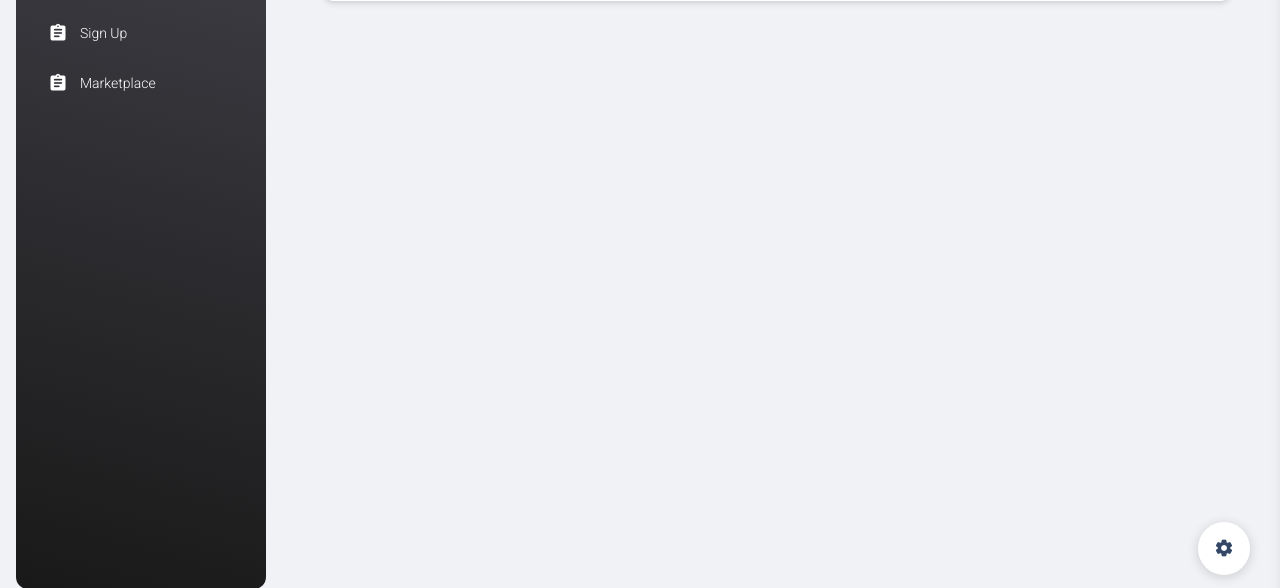
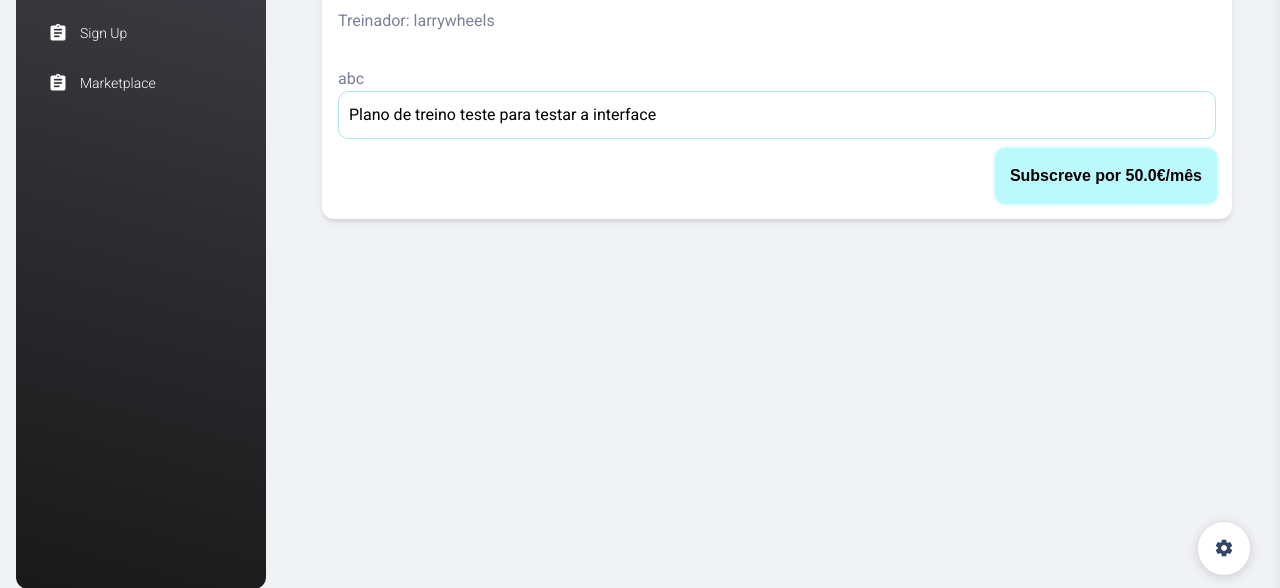
Before and after one commit to NunoVidal/fitlink, a Django app: page /detalhesPlano/1/ in a window 1280 px wide. Shown: the part 195-783 px from the top of the page. Run offline with Django 4.2, Linux system fonts and the light colour scheme; data comes from the database, SQL or seed files in the repository; some libraries are stand-ins or nearby versions.

Commit message:
DetalhesPlano

```diff
--- a/fitlink/templates/detalhesPlano.html
+++ b/fitlink/templates/detalhesPlano.html
@@ -1,13 +1,24 @@
 
 {% extends "index.html" %}
 {% block content %}
-    <div class="container-fluid px-2 px-md-4">
+   <div class="container-fluid px-2 px-md-4">
      <div class="page-header min-height-100 border-radius-xl mt-4" style="background-image: url('https://images.unsplash.com/photo-1531512073830-ba890ca4eba2?ixid=MnwxMjA3fDB8MHxwaG90by1wYWdlfHx8fGVufDB8fHx8&ixlib=rb-1.2.1&auto=format&fit=crop&w=1920&q=80');">
         <span class="mask  bg-gradient-primary  opacity-6"></span>
       </div>
       <div class="card card-body mx-3 mx-md-4 mt-n6">
-        <p>{{plano.titulo}}</P>
+         <p style="color:black;font-size:30px;font-family: Geneva, Verdana, sans-serif;">{{plano.titulo}}
+			<div style="position:relative;top:0px">Treinador: {{plano.refPersonalTrainer}}</div>
+         </p>
+         <p>
+			<div style="float:left">{{plano.imagem}}</div>
+			<div style="border:1px solid #abe7eb;border-radius: 10px;color:black;padding:10px;bottom:15px">{{plano.descricao}}</div>
+         </p>
+         <p></p>
+         <p>
+			 <div style="position:absolute;bottom:15px;right:15px">
+				 <button style="font-weight: bold;border:none;padding:15px;border-radius: 10px; background-color: #bbf9fc;box-shadow: 0 0 2px 2px #e0fdff;font-family:Arial, Helvetica, sans-serif">Subscreve por {{plano.preco}}€/mês</button>
+			 </div>
+         </p>
       </div>
     </div>
-
   {% endblock %}
```
Also changed, not shown: fitlink/views.py (line endings or trailing spaces), static/img/deadlift.jpg (added).
